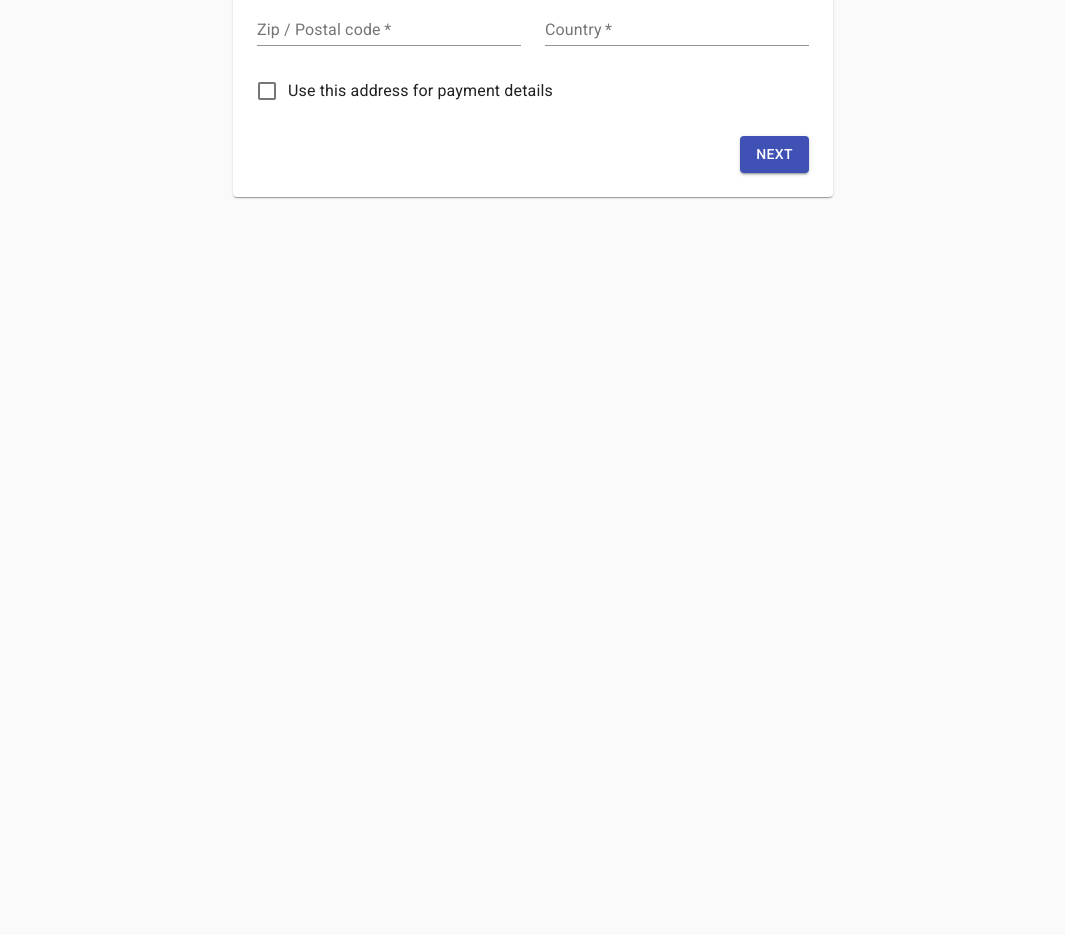
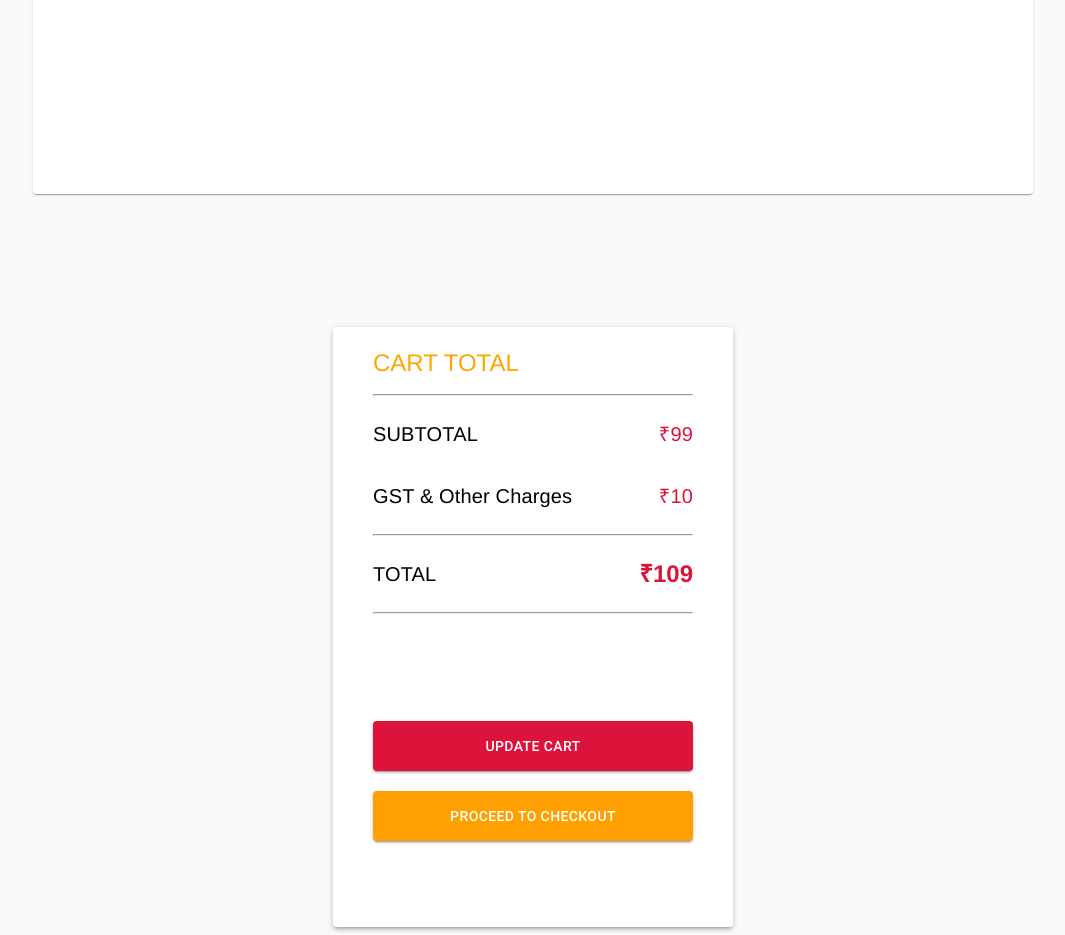
Before and after one commit to Suraj3579/SAFT, a React (Create React App) app in the folder SAFT_Frontend/: page /cart in a window 1280 px wide. Shown: the part 600-1535 px from the top of the page, without its empty margins (107-1172 px from the left). Before the commit the page ends 845 px from the top, so only its background shows below. Built offline with nearby package versions, Linux system fonts and the light colour scheme.

Commit message:
cart page half completed

```diff
--- a/SAFT_Frontend/src/App.js
+++ b/SAFT_Frontend/src/App.js
@@ -11,6 +11,7 @@ import Dashboard from "./components/Dashboard";
 import Services from "./components/services";
 import SimpleSlider from "./components/slicker";
 import Checkout from "./components/checkoutcomponent/Checkout";
+import Cart from "./components/cartcomponent/cart";
 
 const App = () => {
   return (
@@ -32,7 +33,7 @@ const App = () => {
             <AfterLogin />
           </Route>
           <Route path="/cart">
-            <Checkout />
+            <Cart />
           </Route>
           <Route path="/products">
             <Products />
--- a/SAFT_Frontend/src/components/card.js
+++ b/SAFT_Frontend/src/components/card.js
@@ -142,7 +142,7 @@ function Cards(props) {
                   marginLeft: "auto",
                   color: "white",
                 }}
-                href="/checkout"
+                href="/cart"
               >
                 <IoIosCart />
                 <span style={{ marginLeft: "10px" }}>ADD TO CART</span>
--- /dev/null
+++ b/SAFT_Frontend/src/components/cartcomponent/cart.js
@@ -0,0 +1,216 @@
+import React from "react";
+import CssBaseline from "@material-ui/core/CssBaseline";
+import ButtonAppBar from "../ButtonAppBar";
+import Paper from "@material-ui/core/Paper";
+import { makeStyles } from "@material-ui/core/styles";
+import Typography from "@material-ui/core/Typography";
+import Button from "@material-ui/core/Button";
+import { createMuiTheme, ThemeProvider } from "@material-ui/core";
+
+const theme = createMuiTheme({
+  palette: {
+    primary: {
+      main: "#ffa000",
+    },
+    secondary: {
+      main: "#dc143c",
+    },
+  },
+});
+
+const useStyles = makeStyles((theme) => ({
+  root: {
+    display: "flex",
+    flexWrap: "wrap",
+    justifyContent: "center",
+    verticalAlign: "center",
+    "& > *": {
+      margin: theme.spacing(1),
+      marginTop: "125px",
+      width: theme.spacing(50),
+      height: theme.spacing(75),
+    },
+  },
+
+  leftpaper: {
+    width: "1000px",
+  },
+  cartTotal: {
+    margin: "20px",
+    marginLeft: "40px",
+    marginBottom: "15px",
+    color: "orange",
+    fontFamily: "Helvetica, sans-serif",
+  },
+  subtotal: {
+    margin: "15px",
+    marginLeft: "40px",
+    marginBottom: "15px",
+    color: "black",
+    fontFamily: "Helvetica, sans-serif",
+  },
+  submit: {
+    marginTop: "100px",
+    marginRight: "40px",
+    marginLeft: "40px",
+    marginBottom: "10px",
+    height: "50px",
+    width: "320px",
+  },
+  submit1: {
+    margin: "10px",
+    marginLeft: "40px",
+    marginRight: "40px",
+    height: "50px",
+    width: "320px",
+    color: "white",
+  },
+}));
+
+function Cart() {
+  const classes = useStyles();
+  return (
+    <React.Fragment>
+      <ThemeProvider theme={theme}>
+        <CssBaseline />
+        <ButtonAppBar lab="a" />
+        <div className={classes.root}>
+          <Paper elevation={1} className={classes.leftpaper} />
+          <Paper elevation={3}>
+            <Typography
+              variant="h5"
+              color="primary"
+              className={classes.cartTotal}
+            >
+              CART TOTAL
+            </Typography>
+            <hr
+              style={{
+                color: "grey",
+                backgroundColor: "grey",
+                height: 1,
+                marginLeft: "40px",
+                marginRight: "40px",
+              }}
+            />
+            <div
+              style={{
+                display: "flex",
+                alignItems: "center",
+                flexWrap: "wrap",
+              }}
+            >
+              <Typography
+                variant="h6"
+                color="primary"
+                className={classes.subtotal}
+              >
+                SUBTOTAL
+              </Typography>
+              <Typography
+                variant="h6"
+                style={{
+                  color: "crimson",
+                  marginLeft: "auto",
+                  marginRight: "40px",
+                  fontFamily: "Helvetica, sans-serif",
+                }}
+              >
+                ₹99
+              </Typography>
+            </div>
+            <div
+              style={{
+                display: "flex",
+                alignItems: "center",
+                flexWrap: "wrap",
+              }}
+            >
+              <Typography
+                variant="h6"
+                color="primary"
+                className={classes.subtotal}
+              >
+                GST & Other Charges
+              </Typography>
+              <Typography
+                variant="h6"
+                style={{
+                  color: "crimson",
+                  marginLeft: "auto",
+                  marginRight: "40px",
+                  fontFamily: "Helvetica, sans-serif",
+                }}
+              >
+                ₹10
+              </Typography>
+            </div>
+            <hr
+              style={{
+                color: "grey",
+                backgroundColor: "grey",
+                height: 1,
+                marginLeft: "40px",
+                marginRight: "40px",
+              }}
+            />
+            <div
+              style={{
+                display: "flex",
+                alignItems: "center",
+                flexWrap: "wrap",
+              }}
+            >
+              <Typography
+                variant="h6"
+                color="primary"
+                className={classes.subtotal}
+              >
+                TOTAL
+              </Typography>
+              <Typography
+                variant="h5"
+                style={{
+                  color: "crimson",
+                  marginLeft: "auto",
+                  marginRight: "40px",
+                  fontFamily: "Helvetica, sans-serif",
+                  fontWeight: "bold",
+                }}
+              >
+                ₹109
+              </Typography>
+            </div>
+            <hr
+              style={{
+                color: "grey",
+                backgroundColor: "grey",
+                height: 1,
+                marginLeft: "40px",
+                marginRight: "40px",
+              }}
+            />
+            <Button
+              type="submit"
+              variant="contained"
+              color="secondary"
+              className={classes.submit}
+            >
+              UPDATE CART
+            </Button>
+            <Button
+              type="submit"
+              variant="contained"
+              color="primary"
+              className={classes.submit1}
+            >
+              PROCEED TO CHECKOUT
+            </Button>
+          </Paper>
+        </div>
+      </ThemeProvider>
+    </React.Fragment>
+  );
+}
+
+export default Cart;
```
